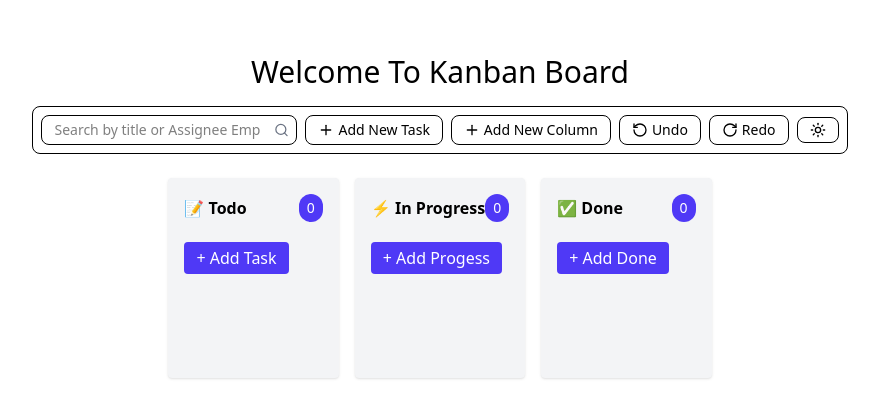
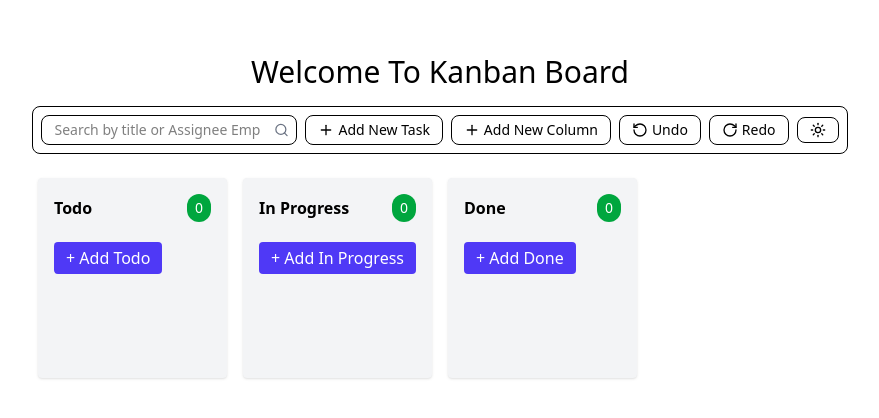
Before and after one commit to chhagan123/Mutan-x-_assignment_Kanban_board, a React (Vite) app in the folder Frontend/: page / in a window 1280 px wide. Shown: the part 184-602 px from the top of the page, without its empty margins (200-1079 px from the left). Built offline with nearby package versions, Linux system fonts and the light colour scheme.

Commit message:
feat : implement Add new colum Feature

```diff
--- a/Frontend/src/App.jsx
+++ b/Frontend/src/App.jsx
@@ -8,27 +8,46 @@ import Toolbar from "./components/ToolBar";
 import AddTaskModal from "./components/AddTaskModal";
 import { useEffect } from "react";
 import EditTaskModal from "./components/EditTaskModal";
+import { AddColumn } from "./components/AddColumn";
 
 function App() {
   const [tasks, setTasks] = useState([]);
   const [modalType, setModalType] = useState(null); // Which column/task type modal relates to
   const [showModal, setShowModal] = useState(false);
-  const [editTask,setEditTask] = useState(null)
+  const [editTask, setEditTask] = useState(null);
   const [searchTerm, setSearchTerm] = useState("");
+  const [showAddColumn, setShowAddColumn] = useState(false);
+  // ✅ Manage columns state (load from localStorage or default)
+const [columns, setColumns] = useState(() => {
+  const saved = localStorage.getItem("columns");
+  return saved
+    ? JSON.parse(saved)
+    : [
+        { id: "todo", title: "Todo" },
+        { id: "in-progress", title: "In Progress" },
+        { id: "done", title: "Done" },
+      ];
+});
+
+useEffect(() => {
+  localStorage.setItem("columns",JSON.stringify(columns))
+},[columns])
+
+useEffect(() => {
+
+})
 
 
   useEffect(() => {
     const saved = localStorage.getItem("tasks");
     if (saved) setTasks(JSON.parse(saved));
-  },[]);
-
+  }, []);
 
   const handleAddTask = (task) => {
     const updatedTasks = [...tasks, task];
     setTasks(updatedTasks);
     localStorage.setItem("tasks", JSON.stringify(updatedTasks));
   };
-
 
   //
   const handleDelete = (id) => {
@@ -53,19 +72,28 @@ function App() {
     setEditTask(null); // close modal
   };
 
+  // 3. add Column function
+  const addColumn = (newcolumn) => {
+    setColumns([...columns,newcolumn])
+  }
+
 
   return (
     <div className="w-screen h-screen flex flex-col items-center justify-center">
       {/* Title */}
-      <h1 className="text-shadow-black text-3xl mb-4">Welcome To Kanban Board</h1>
+      <h1 className="text-shadow-black text-3xl mb-4">
+        Welcome To Kanban Board
+      </h1>
 
       {/* Toolbar */}
       <Toolbar
         showModal={showModal}
         setShowModal={setShowModal}
         setModalType={setModalType}
-        searchTerm = {searchTerm}
+        searchTerm={searchTerm}
         setSearchTerm={setSearchTerm}
+        setShowAddColumn={setShowAddColumn}
+        showAddColumn={showAddColumn}
       />
 
       {/* Board with Drag & Drop */}
@@ -80,6 +108,9 @@ function App() {
         onEdit={setEditTask}
         searchTerm={searchTerm}
         setSearchTerm={setSearchTerm}
+        columns={columns} // ✅ pass columns
+        setColumns={setColumns}
+        setShowAddColumn={showAddColumn}
       />
 
       {/* Add Task Modal */}
@@ -95,11 +126,17 @@ function App() {
           task={editTask}
           onSave={handleSaveEdit}
           onClose={() => setEditTask(null)}
-
         />
       )}
-
-
+       {showAddColumn && (
+        <AddColumn
+          onClose={() => setShowAddColumn(false)}
+          onSave={(col) => {
+            addColumn(col);
+            setShowAddColumn(false);
+          }}
+        />
+      )}
     </div>
   );
 }
--- a/Frontend/src/BoardMember/Colum.jsx
+++ b/Frontend/src/BoardMember/Colum.jsx
@@ -17,9 +17,9 @@ function Column({ id, title, children }) {
       {/* Column header with count */}
       <div className="flex justify-between items-center mb-3">
         <h2 className="font-bold">{title}</h2>
-        <span className="text-sm bg-indigo-600 text-white px-2 py-1 rounded-full">
-          {taskCount-1}
-        </span>
+        <span className="text-sm bg-green-600 text-white px-2 py-1 rounded-full">
+  {taskCount - 1}
+</span>
       </div>
 
       {children}
--- /dev/null
+++ b/Frontend/src/components/AddColumn.jsx
@@ -0,0 +1,44 @@
+import React, { useState } from "react";
+
+export const AddColumn = ({ onClose, onSave }) => {
+  const [title, setTitle] = useState("");
+
+  const handleSave = () => {
+    if (!title.trim()) return;
+    onSave({ id: Date.now().toString(), title });
+    setTitle("");
+    onClose();
+  };
+
+  return (
+    <div className="fixed inset-0  bg-black/40 backdrop-blur-sm bg-opacity-30 bg-opacity-50  flex items-center justify-center z-50">
+      {/* Modal Box */}
+      <div className="bg-white rounded-xl shadow-lg p-6 w-96">
+        <h3 className="text-lg font-semibold mb-4">Add New Column</h3>
+
+        <input
+          type="text"
+          placeholder="Column name"
+          value={title}
+          onChange={(e) => setTitle(e.target.value)}
+          className="w-full border border-gray-300 rounded-lg px-3 py-2 mb-4 focus:outline-none focus:ring-2 focus:ring-blue-500"
+        />
+
+        <div className="flex justify-end space-x-3">
+          <button
+            onClick={onClose}
+            className="px-4 py-2 bg-gray-300 text-gray-800 rounded-lg hover:bg-gray-400"
+          >
+            Cancel
+          </button>
+          <button
+            onClick={handleSave}
+            className="px-4 py-2 bg-blue-600 text-white rounded-lg hover:bg-blue-700"
+          >
+            Save
+          </button>
+        </div>
+      </div>
+    </div>
+  );
+};
--- a/Frontend/src/components/Board.jsx
+++ b/Frontend/src/components/Board.jsx
@@ -15,7 +15,8 @@ import { useState } from "react";
   handleDelete,
   onEdit,
   setSearchTerm,
-   searchTerm
+   searchTerm,
+   columns
 })
 
 
@@ -54,57 +55,89 @@ import { useState } from "react";
   // ✅ Group tasks by column
   // const getTasksByColumn = (col) => tasks.filter((t) => t.column === col);
 
+  // return (
+  //   <div>
+  //     <DndContext onDragEnd={handleDragEnd}>
+  //       <div className="mt-6 grid grid-cols-3 gap-4">
+  //         {/* TODO Column */}
+  //         <Column id="todo" title="📝 Todo">
+  //           {getTasksByColumn("todo").map((task) => (
+  //             <Task onEdit={onEdit}  handleDelete={handleDelete}  key={task.id} id={task.id} task={task} />
+  //           ))}
+  //           <button
+  //             onClick={() => {
+  //               setModalType("todo");
+  //               setShowModal(true);
+  //             }}
+  //             className="mt-2 px-3 py-1 bg-indigo-600 text-white rounded hover:bg-indigo-700"
+  //           >
+  //             + Add Task
+  //           </button>
+  //         </Column>
+
+  //         {/* In Progress Column */}
+  //         <Column id="in-progress" title="⚡ In Progress">
+  //           {getTasksByColumn("in-progress").map((task) => (
+  //             <Task onEdit={onEdit} handleDelete={handleDelete} key={task.id} id={task.id} task={task} />
+  //           ))}
+  //           <button
+  //             onClick={() => {
+  //               setModalType("in-progress");
+  //               setShowModal(true);
+  //             }}
+  //             className="mt-2 px-3 py-1 bg-indigo-600 text-white rounded hover:bg-indigo-700"
+  //           >
+  //             + Add Progess
+  //           </button>
+  //         </Column>
+
+  //         {/* Done Column */}
+  //         <Column id="done" title="✅ Done">
+  //           {getTasksByColumn("done").map((task) => (
+  //             <Task onEdit={onEdit} handleDelete={handleDelete} key={task.id} id={task.id} task={task} />
+  //           ))}
+  //           <button
+  //             onClick={() => {
+  //               setModalType("done");
+  //               setShowModal(true);
+  //             }}
+  //             className="mt-2 px-3 py-1 bg-indigo-600 text-white rounded hover:bg-indigo-700"
+  //           >
+  //             + Add Done
+  //           </button>
+  //         </Column>
+  //       </div>
+  //     </DndContext>
+  //   </div>
+  // );
   return (
     <div>
       <DndContext onDragEnd={handleDragEnd}>
-        <div className="mt-6 grid grid-cols-3 gap-4">
-          {/* TODO Column */}
-          <Column id="todo" title="📝 Todo">
-            {getTasksByColumn("todo").map((task) => (
-              <Task onEdit={onEdit}  handleDelete={handleDelete}  key={task.id} id={task.id} task={task} />
+        {/* ✅ Dynamic grid */}
+        <div className="mt-6 grid grid-cols-1 sm:grid-cols-2 md:grid-cols-3 lg:grid-cols-4 gap-4">
+          {columns.map((col) => (
+            <Column key={col.id} id={col.id} title={col.title}>
+              {getTasksByColumn(col.id).map((task) => (
+                <Task
+                  onEdit={onEdit}
+                  handleDelete={handleDelete}
+                  key={task.id}
+                  id={task.id}
+                  task={task}
+                />
               ))}
+
               <button
                 onClick={() => {
-                setModalType("todo");
+                  setModalType(col.id);
                   setShowModal(true);
                 }}
                 className="mt-2 px-3 py-1 bg-indigo-600 text-white rounded hover:bg-indigo-700"
               >
-              + Add Task
+                + Add {col.title}
               </button>
             </Column>
-
-          {/* In Progress Column */}
-          <Column id="in-progress" title="⚡ In Progress">
-            {getTasksByColumn("in-progress").map((task) => (
-              <Task onEdit={onEdit} handleDelete={handleDelete} key={task.id} id={task.id} task={task} />
           ))}
-            <button
-              onClick={() => {
-                setModalType("in-progress");
-                setShowModal(true);
-              }}
-              className="mt-2 px-3 py-1 bg-indigo-600 text-white rounded hover:bg-indigo-700"
-            >
-              + Add Progess
-            </button>
-          </Column>
-
-          {/* Done Column */}
-          <Column id="done" title="✅ Done">
-            {getTasksByColumn("done").map((task) => (
-              <Task onEdit={onEdit} handleDelete={handleDelete} key={task.id} id={task.id} task={task} />
-            ))}
-            <button
-              onClick={() => {
-                setModalType("done");
-                setShowModal(true);
-              }}
-              className="mt-2 px-3 py-1 bg-indigo-600 text-white rounded hover:bg-indigo-700"
-            >
-              + Add Done
-            </button>
-          </Column>
         </div>
       </DndContext>
     </div>
--- a/Frontend/src/components/ToolBar.jsx
+++ b/Frontend/src/components/ToolBar.jsx
@@ -2,7 +2,9 @@ import React from "react";
 import { useState } from "react";
 import { Search, Plus, RotateCcw, RotateCw, Sun, User, Target } from "lucide-react";
 
-export default function Toolbar({setShowModal,searchTerm,setSearchTerm}) {
+export default function Toolbar({setShowModal,searchTerm,setSearchTerm,
+  setShowAddColumn,  showAddColumn
+}) {
 
 
 
@@ -34,7 +36,7 @@ export default function Toolbar({setShowModal,searchTerm,setSearchTerm}) {
       </button>
 
       {/* Add Column */}
-      <button className="flex items-center gap-1 border rounded-lg px-3 py-1 text-sm hover:bg-gray-100">
+      <button onClick={() => setShowAddColumn(true)} className="flex items-center gap-1 border rounded-lg px-3 py-1 text-sm hover:bg-gray-100">
         <Plus size={16} /> Add New Column
       </button>
 
```
Lines whose indentation alone changed are shown as unchanged.
